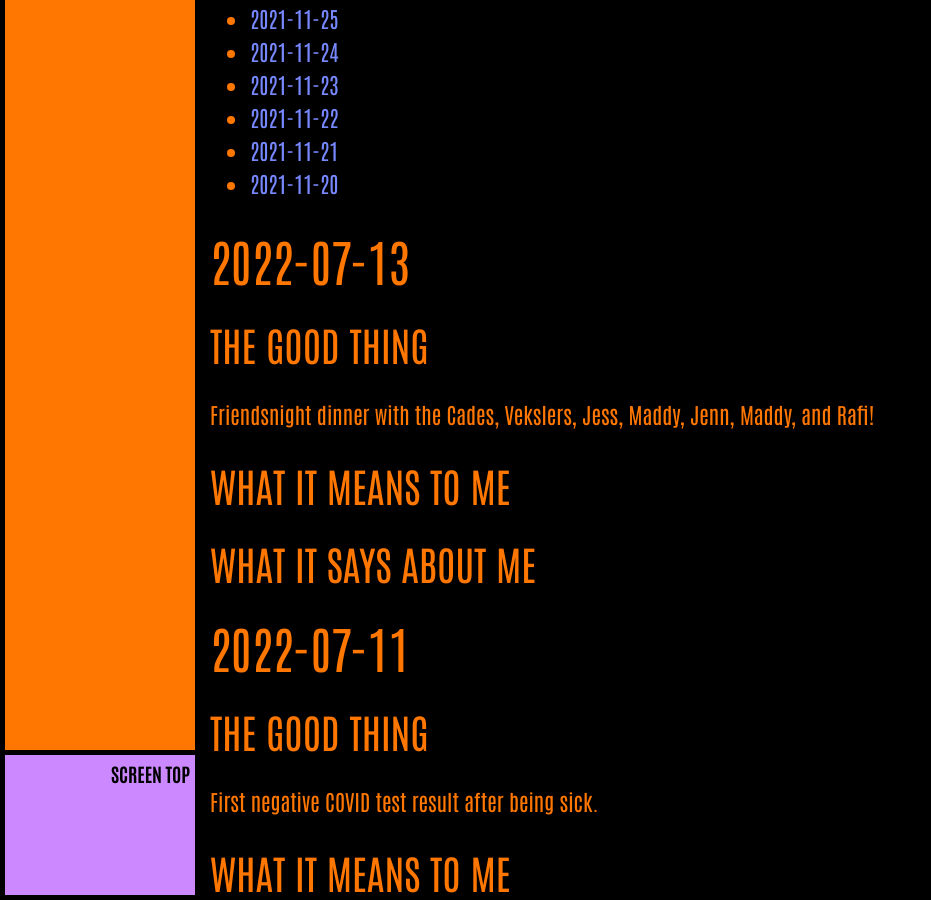
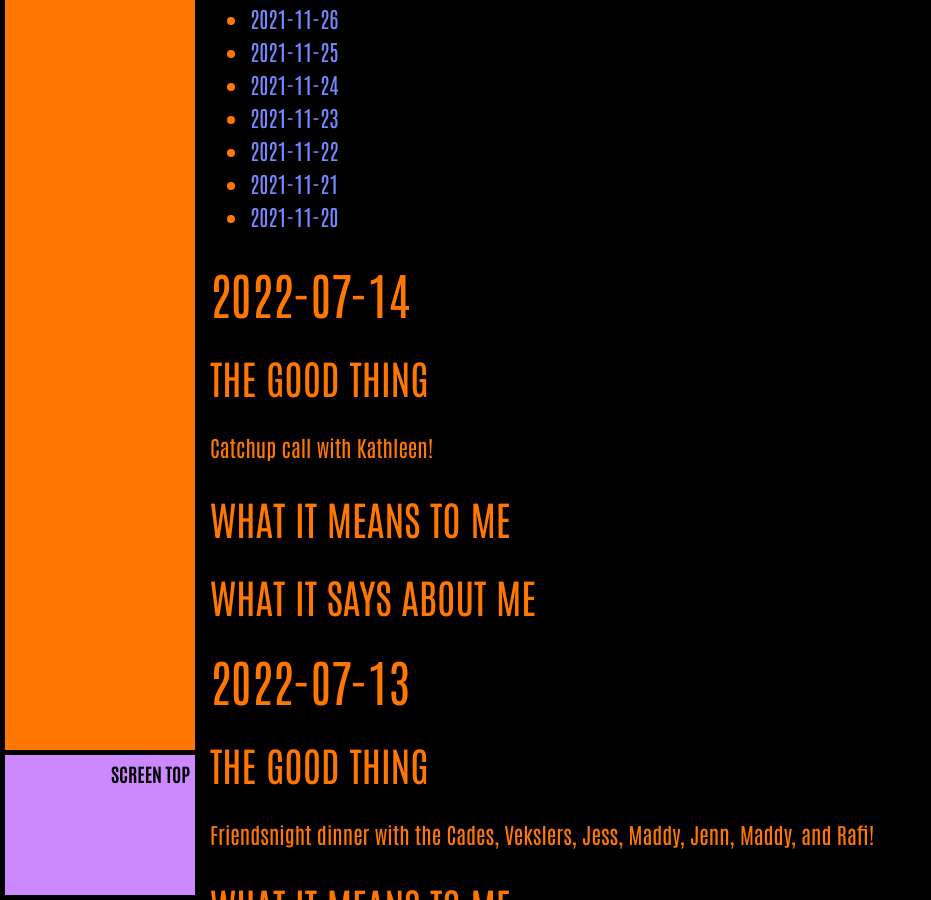
Before and after one commit to ArthurZey/arthurzey.github.io, a Jekyll site: the page built from _pages/one-good-thing.md, in a window 1280 px wide and 900 px high, scrolled down 5038 px. Shown: the whole window, without its empty margins (0-931 px from the left). Built offline with Jekyll 4.4.1, drawn with Linux system fonts in a browser that asks for light colours; some of the changed text lies outside the part shown.

Commit message:
added stub for 2022-07-14

```diff
--- a/_pages/one-good-thing.md
+++ b/_pages/one-good-thing.md
@@ -12,6 +12,15 @@
 * TOC
 {:toc}
 {::options toc_levels="2" /}
+
+## 2022-07-14
+### The Good Thing
+Catchup call with Kathleen!
+### What It Means to Me
+
+### What It Says about Me
+
+
 
 ## 2022-07-13
 ### The Good Thing
```
Also changed, not shown: other parts of _pages/one-good-thing.md (+1 -1 lines).
